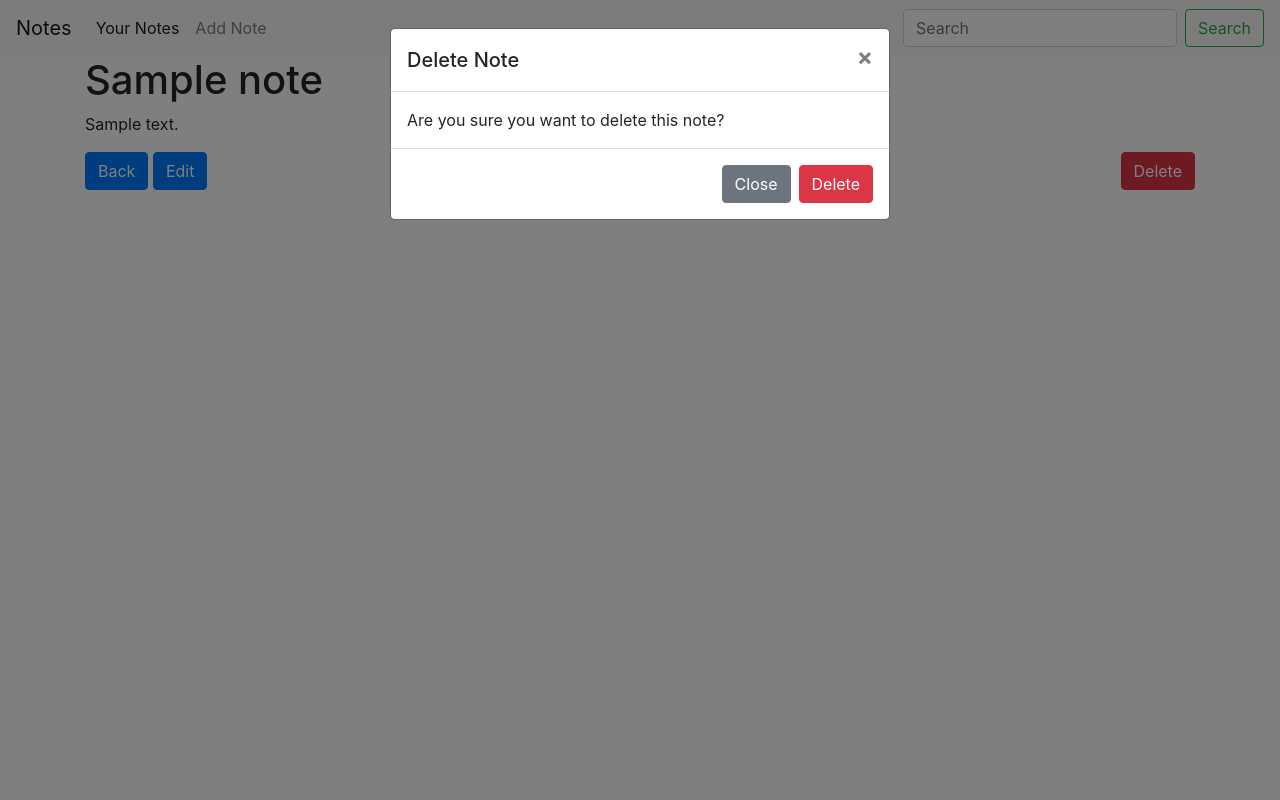
After one commit to k1boss/Notes, a PHP site: page /phpsandbox/note.php?id=1 in a window 1280 px wide, after a click on "Delete". The commit adds this page. Run offline with PHP 8.4, Linux system fonts and the light colour scheme; tables that the repository leaves empty or names only in its code hold one stand-in row (values such as "Sample post"); some libraries are stand-ins or nearby versions.

Commit message:
created DB, implemented addding, editing and deleting notes

```diff
--- a/config/config.php
+++ b/config/config.php
@@ -0,0 +1,7 @@
+<?php
+    define('ROOT_URL', 'http://localhost/phpsandbox/notes/');
+    define('DB_HOST', 'localhost');
+    define('DB_USER', 'root');
+    define('DB_PASS', 'Carlos12');
+    define('DB_NAME', 'notes');
+?>
--- a/config/db.php
+++ b/config/db.php
@@ -0,0 +1,10 @@
+<?php
+    //Create Connection
+    $conn = mysqli_connect(DB_HOST, DB_USER, DB_PASS, DB_NAME);
+
+    // Check Connection
+    if(mysqli_connect_errno()){
+        //Connection failed
+        echo 'Failed to connecto to mySQL '. mysqli_connect_errno();
+    }
+?>
--- a/inc/footer.php
+++ b/inc/footer.php
@@ -1,4 +1,6 @@
-
+<script src="https://code.jquery.com/jquery-3.5.1.slim.min.js" integrity="sha384-DfXdz2htPH0lsSSs5nCTpuj/zy4C+OGpamoFVy38MVBnE+IbbVYUew+OrCXaRkfj" crossorigin="anonymous"></script>
+<script src="https://cdn.jsdelivr.net/npm/popper.js@1.16.1/dist/umd/popper.min.js" integrity="sha384-9/reFTGAW83EW2RDu2S0VKaIzap3H66lZH81PoYlFhbGU+6BZp6G7niu735Sk7lN" crossorigin="anonymous"></script>
+<script src="https://stackpath.bootstrapcdn.com/bootstrap/4.5.2/js/bootstrap.min.js" integrity="sha384-B4gt1jrGC7Jh4AgTPSdUtOBvfO8shuf57BaghqFfPlYxofvL8/KUEfYiJOMMV+rV" crossorigin="anonymous"></script>
 </body>
 
 </html>
--- a/inc/navbar.php
+++ b/inc/navbar.php
@@ -1,5 +1,5 @@
 <nav class="navbar navbar-expand-lg navbar-light bg-light">
-  <a class="navbar-brand" href="#">Notes</a>
+  <a class="navbar-brand" href="<?php echo ROOT_URL; ?>">Notes</a>
   <button class="navbar-toggler" type="button" data-toggle="collapse" data-target="#navbarSupportedContent" aria-controls="navbarSupportedContent" aria-expanded="false" aria-label="Toggle navigation">
     <span class="navbar-toggler-icon"></span>
   </button>
@@ -7,10 +7,10 @@
   <div class="collapse navbar-collapse" id="navbarSupportedContent">
     <ul class="navbar-nav mr-auto">
       <li class="nav-item active">
-        <a class="nav-link" href="#">Your Notes</a>
+        <a class="nav-link" href="<?php echo ROOT_URL; ?>">Your Notes<span class="sr-only"></span></a>
       </li>
       <li class="nav-item">
-        <a class="nav-link" href="#">Add Note</a>
+        <a class="nav-link" href="<?php echo ROOT_URL; ?>addnotes.php">Add Note<span class="sr-only"></span></a>
       </li>
     </ul>
     <form class="form-inline my-2 my-lg-0">
--- /dev/null
+++ b/note.php
@@ -0,0 +1,63 @@
+<?php
+    require('config/config.php');
+    require('config/db.php');
+
+    if(isset($_POST['delete'])){
+        $delete_id = mysqli_real_escape_string($conn, $_POST['delete_id']);
+
+        $query = "DELETE FROM notes WHERE id = {$delete_id}";
+
+        if(mysqli_query($conn, $query)){
+            header('Location: '. ROOT_URL);
+        }else{
+            echo 'ERROR: '.mysqli_error($conn);
+        }
+    }
+
+    $id = mysqli_real_escape_string($conn, $_GET['id']);
+
+    $query = 'SELECT * FROM notes WHERE id= '.$id;
+
+    $result = mysqli_query($conn, $query);
+
+    $note = mysqli_fetch_assoc($result);
+
+    mysqli_free_result($result);
+
+    mysqli_close($conn);
+?>
+
+<?php require('inc/header.php'); ?>
+<div class="container">
+    <h1><?php echo $note['title']?></h1>
+    <p><?php echo $note['body'] ?></p>
+    <a href="<?php echo ROOT_URL ?>" class="btn btn-primary">Back</a>
+    <a href="<?php echo ROOT_URL; ?>editnote.php?id=<?php echo $note['id'];?>" class="btn btn-primary">Edit</a>
+    <button type="button" class="btn btn-danger float-right" data-toggle="modal" data-target="#deleteModal">Delete</button>
+</div>
+
+<!-- Modal -->
+<div class="modal fade in" id="deleteModal" tabindex="-1" aria-labelledby="deleteModalLabel" aria-hidden="true">
+    <div class="modal-dialog">
+        <div class="modal-content">
+            <div class="modal-header">
+                <h5 class="modal-title" id="exampleModalLabel">Delete Note</h5>
+                <button type="button" class="close" data-dismiss="modal" aria-label="Close">
+                    <span aria-hidden="true">&times;</span>
+                </button>
+            </div>
+            <div class="modal-body">
+                Are you sure you want to delete this note?
+            </div>
+            <div class="modal-footer">
+                <button type="button" class="btn btn-secondary" data-dismiss="modal">Close</button>
+                <form method="post" action="<?php echo $_SERVER['PHP_SELF']; ?>">
+                    <input type="hidden" name="delete_id" value="<?php echo $note['id']; ?>">
+                    <input type="submit" name="delete" value="Delete" class="btn btn-danger">
+                </form>
+            </div>
+        </div>
+    </div>
+</div>
+
+<?php require('inc/footer.php'); ?>
```
Also changed, not shown: addnotes.php (added, +35 -0 lines), editnote.php (added, +58 -0 lines), index.php (+35 -0 lines), css/index.css (added).
